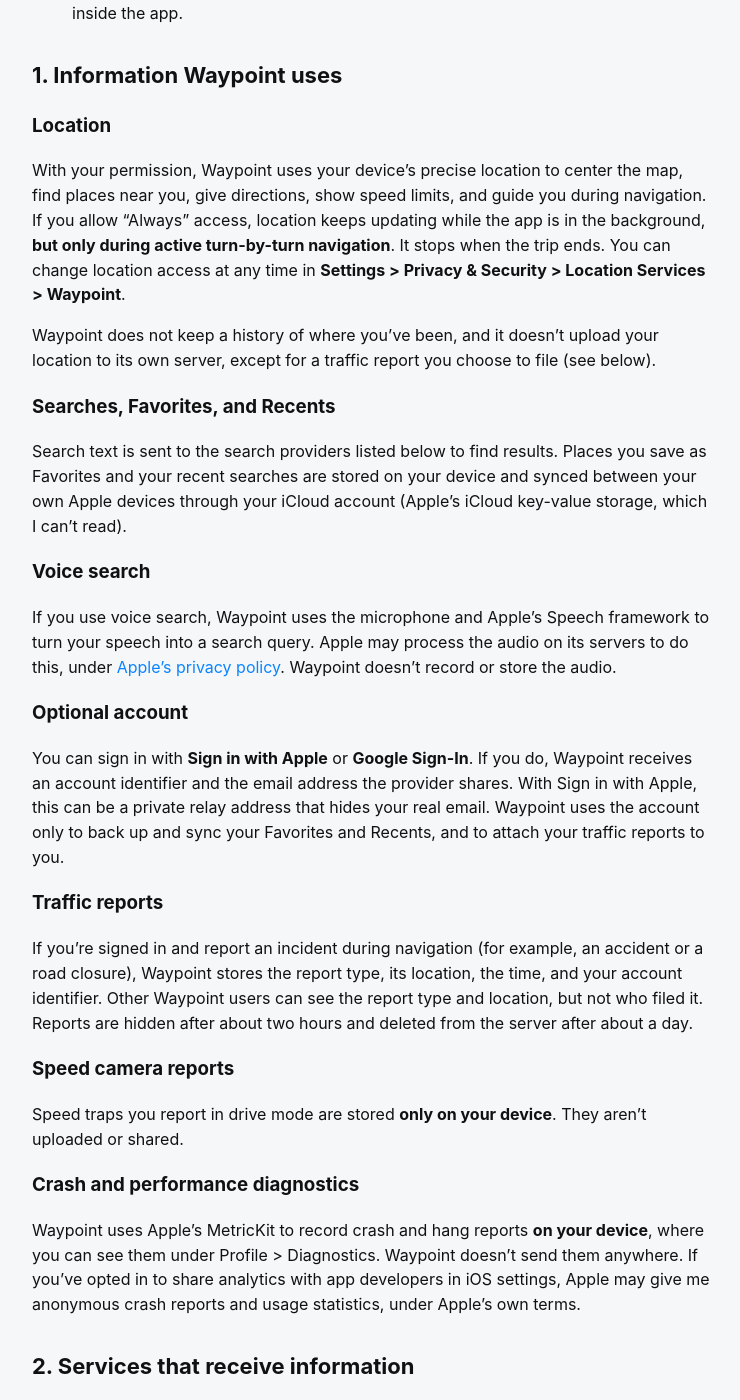
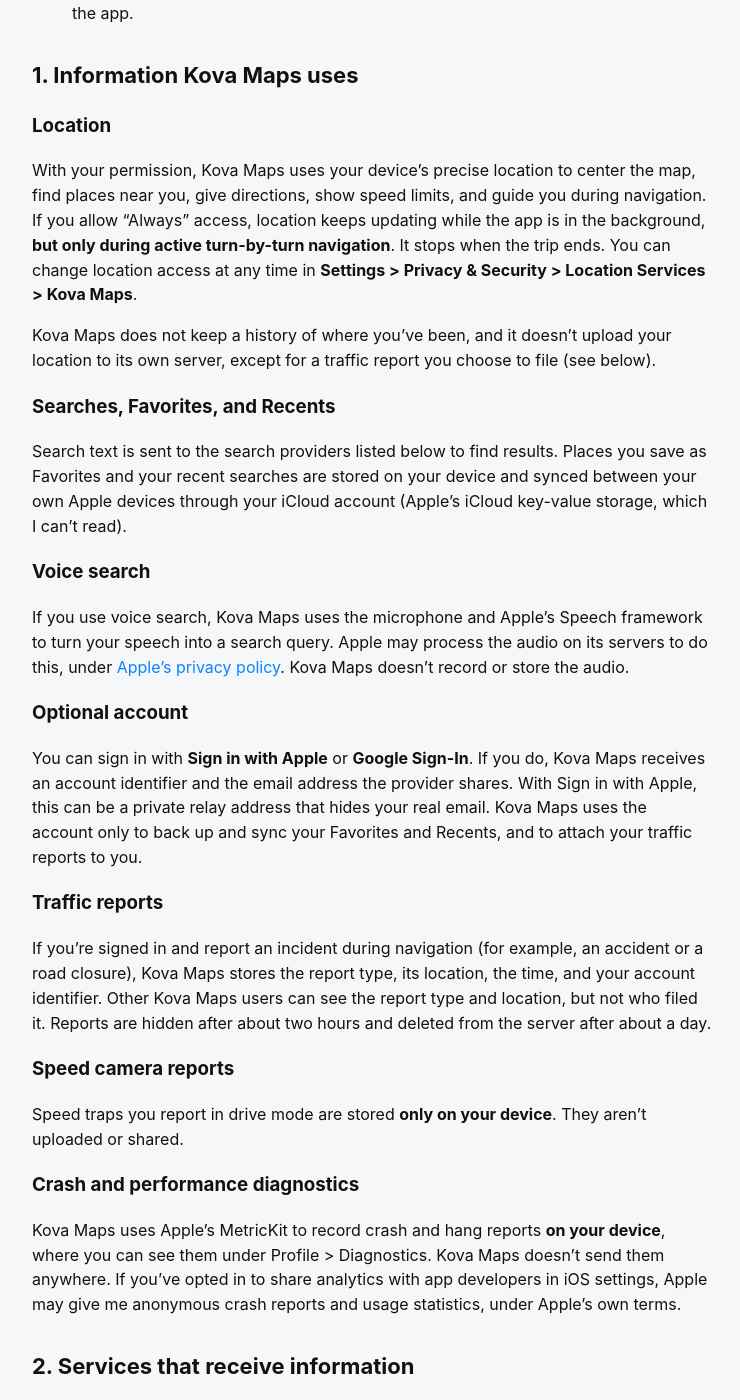
Before and after one commit to xDaniel1/waypoint-site, a Jekyll site: the page built from privacy.md, in a window 1280 px wide and 1400 px high, scrolled down 500 px. Shown: the whole window, without its empty margins (268-1008 px from the left). Built offline with Jekyll 4.4.1, drawn with Linux system fonts in a browser that asks for light colours; some of the changed text lies outside the part shown.

Commit message:
Use the Kova Maps name in the support, privacy and terms pages
Co-Authored-By: Claude Fable 5.1 <noreply@anthropic.com>

```diff
--- a/privacy.md
+++ b/privacy.md
@@ -3,51 +3,51 @@ title: Privacy Policy
 permalink: /privacy
 ---
 
-# Waypoint Privacy Policy
+# Kova Maps Privacy Policy
 
 **Effective date:** November 8, 2026
 
-Waypoint is a maps and navigation app for iPhone, made by Daniel Lantigua ("I", "me"). This policy explains what information Waypoint uses, where it goes, and the choices you have. The short version:
+Kova Maps is a maps and navigation app for iPhone, made by Daniel Lantigua ("I", "me"). This policy explains what information Kova Maps uses, where it goes, and the choices you have. The short version:
 
-- **No ads, no tracking, no data sales.** Waypoint has no advertising or analytics SDKs, does not track you across other companies' apps or websites, and never sells or rents your information.
+- **No ads, no tracking, no data sales.** Kova Maps has no advertising or analytics SDKs, does not track you across other companies' apps or websites, and never sells or rents your information.
 - **Your location is used to run the map and directions.** It's sent to the map, routing, and data services listed below only when a feature needs it.
-- **An account is optional.** Without one, your Favorites and Recents stay on your devices and in your own iCloud. If you sign in, a backup copy is stored on Waypoint's server, and you can delete the account and that copy at any time from inside the app.
+- **An account is optional.** Without one, your Favorites and Recents stay on your devices and in your own iCloud. If you sign in, a backup copy is stored on Kova Maps' server, and you can delete the account and that copy at any time from inside the app.
 
-## 1. Information Waypoint uses
+## 1. Information Kova Maps uses
 
 ### Location
-With your permission, Waypoint uses your device's precise location to center the map, find places near you, give directions, show speed limits, and guide you during navigation. If you allow "Always" access, location keeps updating while the app is in the background, **but only during active turn-by-turn navigation**. It stops when the trip ends. You can change location access at any time in **Settings > Privacy & Security > Location Services > Waypoint**.
+With your permission, Kova Maps uses your device's precise location to center the map, find places near you, give directions, show speed limits, and guide you during navigation. If you allow "Always" access, location keeps updating while the app is in the background, **but only during active turn-by-turn navigation**. It stops when the trip ends. You can change location access at any time in **Settings > Privacy & Security > Location Services > Kova Maps**.
 
-Waypoint does not keep a history of where you've been, and it doesn't upload your location to its own server, except for a traffic report you choose to file (see below).
+Kova Maps does not keep a history of where you've been, and it doesn't upload your location to its own server, except for a traffic report you choose to file (see below).
 
 ### Searches, Favorites, and Recents
 Search text is sent to the search providers listed below to find results. Places you save as Favorites and your recent searches are stored on your device and synced between your own Apple devices through your iCloud account (Apple's iCloud key-value storage, which I can't read).
 
 ### Voice search
-If you use voice search, Waypoint uses the microphone and Apple's Speech framework to turn your speech into a search query. Apple may process the audio on its servers to do this, under [Apple's privacy policy](https://www.apple.com/legal/privacy/). Waypoint doesn't record or store the audio.
+If you use voice search, Kova Maps uses the microphone and Apple's Speech framework to turn your speech into a search query. Apple may process the audio on its servers to do this, under [Apple's privacy policy](https://www.apple.com/legal/privacy/). Kova Maps doesn't record or store the audio.
 
 ### Optional account
-You can sign in with **Sign in with Apple** or **Google Sign-In**. If you do, Waypoint receives an account identifier and the email address the provider shares. With Sign in with Apple, this can be a private relay address that hides your real email. Waypoint uses the account only to back up and sync your Favorites and Recents, and to attach your traffic reports to you.
+You can sign in with **Sign in with Apple** or **Google Sign-In**. If you do, Kova Maps receives an account identifier and the email address the provider shares. With Sign in with Apple, this can be a private relay address that hides your real email. Kova Maps uses the account only to back up and sync your Favorites and Recents, and to attach your traffic reports to you.
 
 ### Traffic reports
-If you're signed in and report an incident during navigation (for example, an accident or a road closure), Waypoint stores the report type, its location, the time, and your account identifier. Other Waypoint users can see the report type and location, but not who filed it. Reports are hidden after about two hours and deleted from the server after about a day.
+If you're signed in and report an incident during navigation (for example, an accident or a road closure), Kova Maps stores the report type, its location, the time, and your account identifier. Other Kova Maps users can see the report type and location, but not who filed it. Reports are hidden after about two hours and deleted from the server after about a day.
 
 ### Speed camera reports
 Speed traps you report in drive mode are stored **only on your device**. They aren't uploaded or shared.
 
 ### Crash and performance diagnostics
-Waypoint uses Apple's MetricKit to record crash and hang reports **on your device**, where you can see them under Profile > Diagnostics. Waypoint doesn't send them anywhere. If you've opted in to share analytics with app developers in iOS settings, Apple may give me anonymous crash reports and usage statistics, under Apple's own terms.
+Kova Maps uses Apple's MetricKit to record crash and hang reports **on your device**, where you can see them under Profile > Diagnostics. Kova Maps doesn't send them anywhere. If you've opted in to share analytics with app developers in iOS settings, Apple may give me anonymous crash reports and usage statistics, under Apple's own terms.
 
 ## 2. Services that receive information
 
-To work, Waypoint sends requests to the services below. Each request includes only what that feature needs. Each service handles that data under its own privacy policy.
+To work, Kova Maps sends requests to the services below. Each request includes only what that feature needs. Each service handles that data under its own privacy policy.
 
 | Service | What it receives | Why |
 |---|---|---|
 | Apple (MapKit, Apple Weather, Sign in with Apple, iCloud, Speech) | Map area, location, searches, voice audio, account sign-in | Maps, search, directions, weather, sign-in, sync, voice search |
 | Google Maps Platform (Places, Routes) | Location, search text, route start/end and stops | Place search and details, photos, reviews, traffic-aware driving, transit and bike routes |
 | Google Sign-In | Sign-in only, if you choose it | Account sign-in |
-| Supabase (Waypoint's server) | Account ID and email, Favorites and Recents backup, traffic reports | Optional account sync and traffic reports |
+| Supabase (Kova Maps' server) | Account ID and email, Favorites and Recents backup, traffic reports | Optional account sync and traffic reports |
 | OpenStreetMap (Overpass API) | The map area around your location | Speed limits, lane guidance, and speed camera locations |
 | NYC Open Data | Requests for NYC speed limit data | Speed limits in New York City |
 | MTA | Requests for the stops and routes you're viewing | Subway and bus arrival times |
@@ -58,7 +58,7 @@ Privacy policies: [Apple](https://www.apple.com/legal/privacy/) · [Google](http
 ## 3. How long information is kept
 
 - **On your device:** until you delete it, sign out, or delete the app.
-- **Account data on Waypoint's server:** until you delete your account. Deletion is immediate and permanent.
+- **Account data on Kova Maps' server:** until you delete your account. Deletion is immediate and permanent.
 - **Traffic reports:** deleted from the server after about a day, or straight away when you delete your account.
 
 ## 4. Your choices and rights
@@ -68,15 +68,15 @@ Privacy policies: [Apple](https://www.apple.com/legal/privacy/) · [Google](http
 - **Turn off permissions** (location, microphone, speech recognition) in iOS Settings. The features that need them stop working, and the rest of the app keeps working.
 - **Ask a question or make a request** about your data by emailing [SUPPORT EMAIL]. I'll respond within 30 days.
 
-If you live in a US state with a consumer privacy law (such as California), you have the right to know about, correct, and delete your personal information, and not to be discriminated against for using those rights. Waypoint doesn't sell or "share" personal information for targeted advertising as those laws define it.
+If you live in a US state with a consumer privacy law (such as California), you have the right to know about, correct, and delete your personal information, and not to be discriminated against for using those rights. Kova Maps doesn't sell or "share" personal information for targeted advertising as those laws define it.
 
 ## 5. Children
 
-Waypoint isn't directed to children under 13, and I don't knowingly collect personal information from them. If you think a child has created an account, email [SUPPORT EMAIL] and I'll delete it.
+Kova Maps isn't directed to children under 13, and I don't knowingly collect personal information from them. If you think a child has created an account, email [SUPPORT EMAIL] and I'll delete it.
 
 ## 6. Security
 
-Every connection Waypoint makes uses HTTPS. On the server, each account can only read and change its own data. This is enforced by the database, not just the app. No system is perfectly secure, but I work to protect what's stored.
+Every connection Kova Maps makes uses HTTPS. On the server, each account can only read and change its own data. This is enforced by the database, not just the app. No system is perfectly secure, but I work to protect what's stored.
 
 ## 7. Changes to this policy
 
```
Also changed, not shown: support.md (+5 -5 lines), terms.md (+10 -10 lines).
